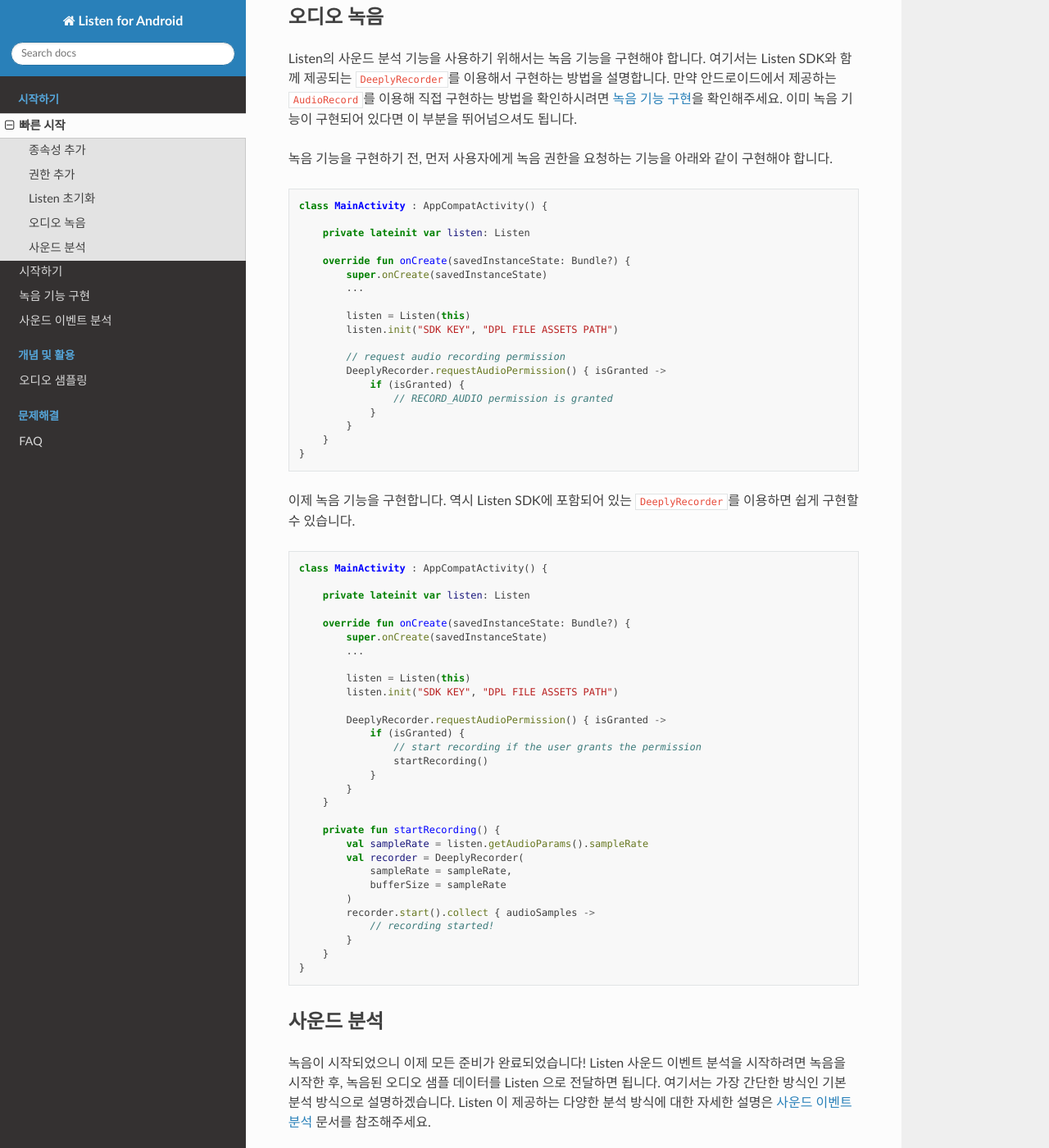
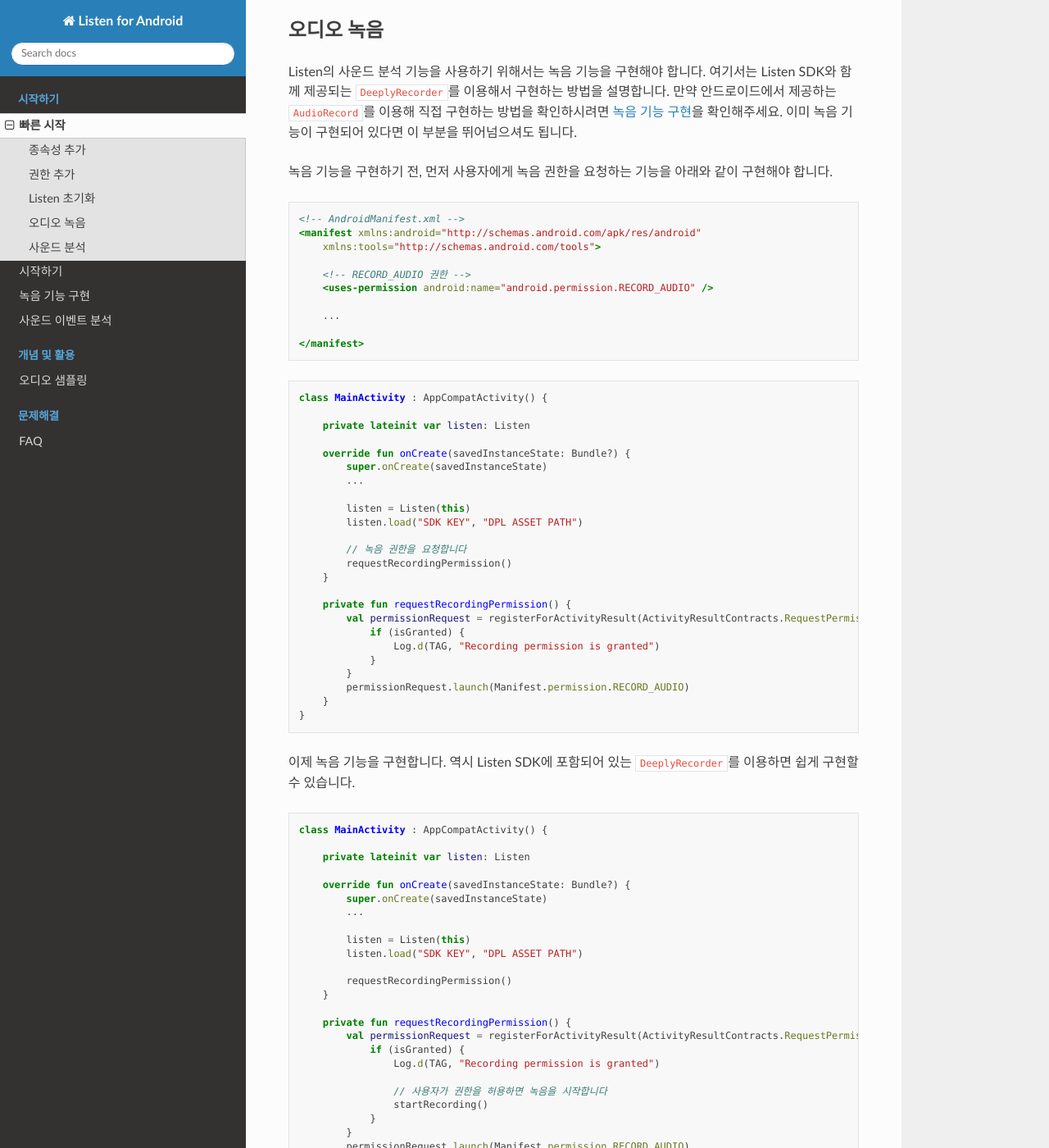
Before and after one commit to deeplyinc/listen-sdk-android-docs-ko, a Sphinx documentation site: the page built from docs/contents/getting-started/quick-start.md, in a window 1280 px wide and 1400 px high, scrolled down 1223 px. Shown: the whole window at 82% size. Built offline with Sphinx 7.4.7 and the Read the Docs theme 2.0.0, drawn with Linux system fonts in a browser that asks for light colours; some of the changed text lies outside the part shown.

````diff
--- a/docs/contents/getting-started/quick-start.md
+++ b/docs/contents/getting-started/quick-start.md
@@ -11,6 +11,7 @@ Listen SDK는 사운드 이벤트 분석에 필요한 모든 기능을 손쉽게
 여기서는 라이센스를 구매하면 제공되는 SDK 키와 `.dpl` 파일을 이미 보유하고 있다고 가정하겠습니다.
 
 
+
 ## 종속성 추가
 
 모듈 레벨 `build.gradle` 파일에 아래와 같은 라인을 추가합니다.
@@ -18,6 +19,7 @@ Listen SDK는 사운드 이벤트 분석에 필요한 모든 기능을 손쉽게
 ```groovy
 implementation "com.deeplyinc.listen.sdk:listen:VERSION"
 ```
+
 
 
 ## 권한 추가
@@ -29,6 +31,7 @@ Listen을 사용하기 위해서는 `RECORD_AUDIO` 권한과 `INTERNET` 권한
 <uses-permission android:name="android.permission.INTERNET" />
 <uses-permission android:name="android.permission.RECORD_AUDIO" />
 ```
+
 
 
 ## Listen 초기화
@@ -45,13 +48,15 @@ class MainActivity : AppCompatActivity() {
         super.onCreate(savedInstanceState)
         ...
 
-        // Initialize Listen with SDK key and .dpl file
+        // 이 예제 코드는 Listen SDK를 사용하는 방법을 빠르게 이해하기 위한 것입니다.
+        // .dpl 파일이 크면 모델을 불러오는 데 시간이 오래 걸리므로 실제로 사용할 때는 메인 스레드가 아닌 다른 스레드에서 load() 메서드를 사용하는 것이 좋습니다.
         listen = Listen(this)
-        listen.init("SDK KEY", "DPL FILE ASSETS PATH")
+        listen.load("SDK KEY", "DPL ASSET PATH")
     }
 }
 
 ```
+
 
 
 ## 오디오 녹음
@@ -63,6 +68,19 @@ Listen의 사운드 분석 기능을 사용하기 위해서는 녹음 기능을
 
 녹음 기능을 구현하기 전, 먼저 사용자에게 녹음 권한을 요청하는 기능을 아래와 같이 구현해야 합니다.
 
+```xml
+<!-- AndroidManifest.xml -->
+<manifest xmlns:android="http://schemas.android.com/apk/res/android"
+    xmlns:tools="http://schemas.android.com/tools">
+
+    <!-- RECORD_AUDIO 권한 -->
+    <uses-permission android:name="android.permission.RECORD_AUDIO" />
+
+    ...
+
+</manifest>
+```
+
 ```kotlin
 class MainActivity : AppCompatActivity() {
 
@@ -73,14 +91,19 @@ class MainActivity : AppCompatActivity() {
         ...
 
         listen = Listen(this)
-        listen.init("SDK KEY", "DPL FILE ASSETS PATH")
+        listen.load("SDK KEY", "DPL ASSET PATH")
 
-        // request audio recording permission
-        DeeplyRecorder.requestAudioPermission() { isGranted ->
+        // 녹음 권한을 요청합니다
+        requestRecordingPermission()
+    }
+
+    private fun requestRecordingPermission() {
+        val permissionRequest = registerForActivityResult(ActivityResultContracts.RequestPermission()) { isGranted ->
             if (isGranted) {
-                // RECORD_AUDIO permission is granted
+                Log.d(TAG, "Recording permission is granted")
             }
         }
+        permissionRequest.launch(Manifest.permission.RECORD_AUDIO)
     }
 }
 ```
@@ -98,28 +121,37 @@ class MainActivity : AppCompatActivity() {
         ...
 
         listen = Listen(this)
-        listen.init("SDK KEY", "DPL FILE ASSETS PATH")
+        listen.load("SDK KEY", "DPL ASSET PATH")
 
-        DeeplyRecorder.requestAudioPermission() { isGranted ->
+        requestRecordingPermission()
+    }
+
+    private fun requestRecordingPermission() {
+        val permissionRequest = registerForActivityResult(ActivityResultContracts.RequestPermission()) { isGranted ->
             if (isGranted) {
-                // start recording if the user grants the permission
+                Log.d(TAG, "Recording permission is granted")
+
+                // 사용자가 권한을 허용하면 녹음을 시작합니다
                 startRecording()
             }
         }
+        permissionRequest.launch(Manifest.permission.RECORD_AUDIO)
     }
 
     private fun startRecording() {
         val sampleRate = listen.getAudioParams().sampleRate
+        val minInputSize = listen.getAudioParams().minInputSize
         val recorder = DeeplyRecorder(
             sampleRate = sampleRate,
-            bufferSize = sampleRate
+            bufferSize = minInputSize
         )
         recorder.start().collect { audioSamples ->
-            // recording started!
+            // 녹음이 시작되었습니다!
         }
     }
 }
 ```
+
 
 
 ## 사운드 분석
@@ -130,14 +162,23 @@ Listen 사운드 이벤트 분석을 시작하려면 녹음을 시작한 후,
 Listen 이 제공하는 다양한 분석 방식에 대한 자세한 설명은 [사운드 이벤트 분석](inference) 문서를 참조해주세요.
 
 ```kotlin
-recorder.start().collect { audioSamples ->
-    val result = listen.inference(audioSamples)
-    Log.d("Listen", result)
+private fun startRecording() {
+    val sampleRate = listen.getAudioParams().sampleRate
+    val minInputSize = listen.getAudioParams().minInputSize
+    val recorder = DeeplyRecorder(
+        sampleRate = sampleRate,
+        bufferSize = minInputSize
+    )
+    recorder.start().collect { audioSamples ->
+        val results = listen.inference(audioSamples)
+        // 분석 결과
+        Log.d("Listen", results)
+    }
 }
 ```
 
 분석이 완료되었습니다!
-이제 실시간으로 녹음된 데이터가 `audioSamples` 값을 통해 계속 들어오고, 이 값을 `inference()` 함수에 전달하여 그 결과를 `result` 변수를 통해 확인할 수 있습니다!
+이제 실시간으로 녹음된 데이터가 `audioSamples` 값을 통해 계속 들어오고, 이 값을 `inference()` 함수에 전달하여 그 결과를 `results` 변수를 통해 확인할 수 있습니다!
 
 이제 이 분석 결과로 여러분의 앱을 더욱 훌륭하게 만드는 일만 남았습니다.
 
````
Also changed, not shown: docs/contents/advanced-topics/audio-sampling.md (+7 -6 lines), docs/contents/getting-started/audio-recording.md (+33 -44 lines), docs/contents/getting-started/getting-started.md (+21 -18 lines), docs/contents/getting-started/inference.md (+5 -6 lines).
